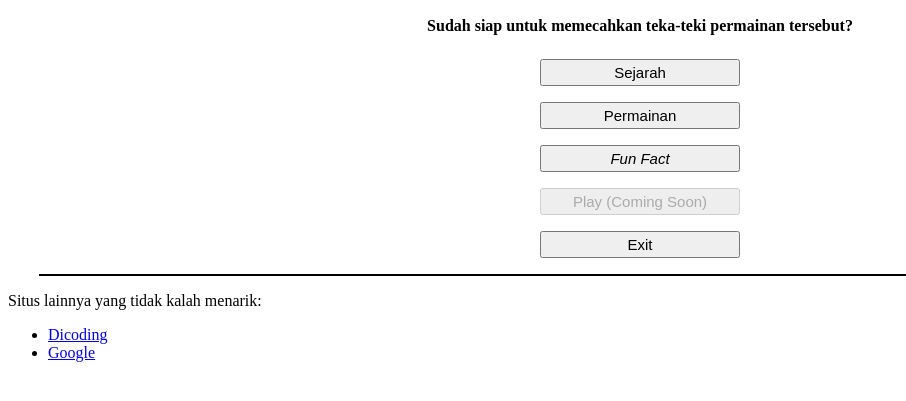
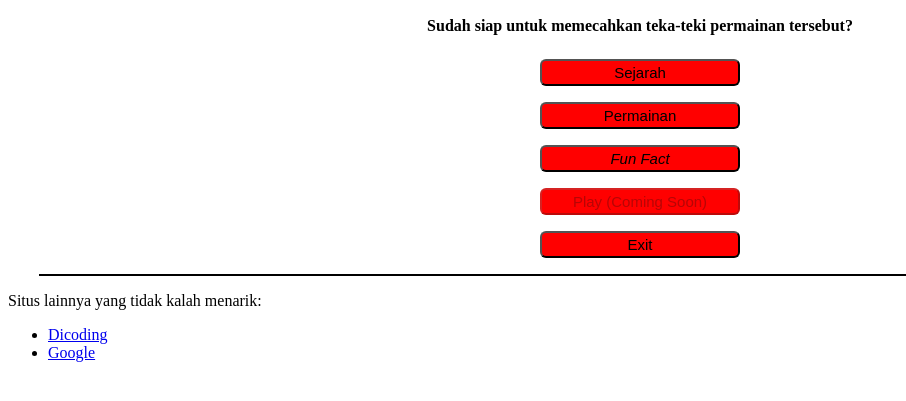
Before and after one commit to mhaemnn/IDCamp2023, a plain HTML site: page index.htm in a window 1280 px wide. Shown: the part 285-686 px from the top of the page, without its empty margins (0-906 px from the left). Drawn offline with Linux system fonts and the light colour scheme.

Commit message:
udapte meanambahkan file baru

```diff
--- a/index.htm
+++ b/index.htm
@@ -56,5 +56,6 @@
         <li><a href="http://www.google.com" id="googleLink">Google</a></li>
       </ul>
     </div>
+    <script src="script.js"></script>
   </body>
 </html>
--- /dev/null
+++ b/script.js
@@ -0,0 +1,6 @@
+const buttons = document.getElementsByClassName("button");
+
+for (const button of buttons) {
+  button.children[0].style.borderRadius = "6px";
+  button.children[0].style.backgroundColor = "red";
+}
```
